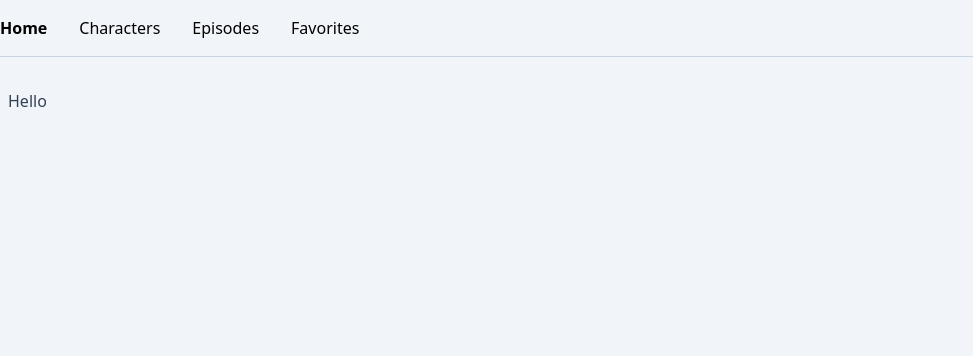
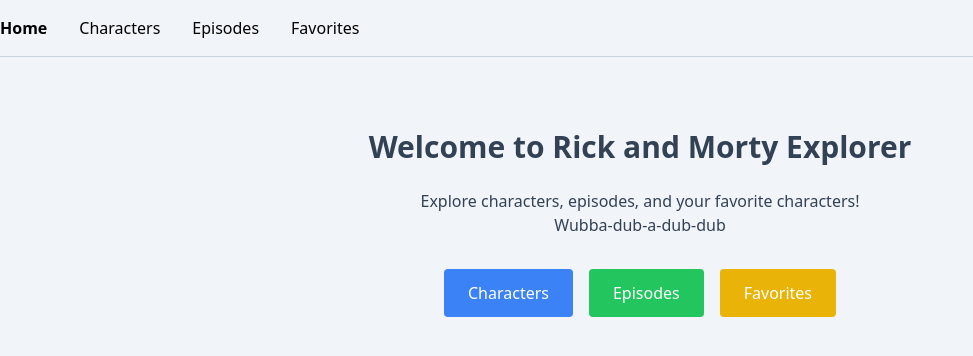
Before and after one commit to EtienneHosman/RickAndMortyBrowser, a Nuxt app: page / in a window 1280 px wide. Shown: the top 356 px of the page, without its empty margins (0-973 px from the left). Built offline with nearby package versions, Linux system fonts and the light colour scheme.

Commit message:
feat: Character Skeleton

```diff
--- a/components/AppHeader.vue
+++ b/components/AppHeader.vue
@@ -3,10 +3,10 @@
         <header class="mx-auto container">
             <nav>
                 <ul class="flex gap-8">
-                    <li><NuxtLink to="/" :active-class="activeClasses" :exact-active-class="activeClasses">Home</NuxtLink></li>
-                    <li><NuxtLink to="/characters" :active-class="activeClasses" :exact-active-class="activeClasses">Characters</NuxtLink></li>
-                    <li><NuxtLink to="/episodes" :active-class="activeClasses" :exact-active-class="activeClasses">Episodes</NuxtLink></li>
-                    <li><NuxtLink to="/favorites" :active-class="activeClasses" :exact-active-class="activeClasses">Favorites</NuxtLink></li>
+                    <li><NuxtLink to="/" :activeClass="activeClasses">Home</NuxtLink></li>
+                    <li><NuxtLink to="/characters" :activeClass="activeClasses">Characters</NuxtLink></li>
+                    <li><NuxtLink to="/episodes" :activeClass="activeClasses">Episodes</NuxtLink></li>
+                    <li><NuxtLink to="/favorites" :activeClass="activeClasses">Favorites</NuxtLink></li>
                 </ul>
             </nav>
         </header>
--- /dev/null
+++ b/components/characters/CharacterDetailSkeleton.vue
@@ -0,0 +1,41 @@
+<template>
+  <div class="animate-pulse space-y-6">
+    <!-- Header back link -->
+    <div class="h-6 w-40 bg-slate-200 rounded"></div>
+
+    <!-- Character card -->
+    <div class="bg-white rounded-2xl shadow-lg overflow-hidden">
+      <div class="grid grid-cols-1 md:grid-cols-[300px_1fr] gap-6">
+        <!-- Image skeleton -->
+        <div class="bg-slate-200 h-80 md:h-auto w-full rounded"></div>
+
+        <!-- Info skeleton -->
+        <div class="p-6 flex flex-col gap-4">
+          <!-- Name -->
+          <div class="h-8 w-1/2 bg-slate-200 rounded"></div>
+          <!-- Status -->
+          <div class="h-6 w-24 bg-slate-200 rounded"></div>
+
+          <!-- Badges grid -->
+          <div class="grid grid-cols-2 gap-4 mt-4">
+            <div class="h-6 bg-slate-200 rounded"></div>
+            <div class="h-6 bg-slate-200 rounded"></div>
+            <div class="h-6 bg-slate-200 rounded"></div>
+            <div class="h-6 bg-slate-200 rounded"></div>
+          </div>
+
+          <!-- Button -->
+          <div class="h-10 w-48 bg-slate-200 rounded mt-4"></div>
+        </div>
+      </div>
+    </div>
+
+    <!-- Episodes -->
+    <section class="mt-10">
+      <div class="h-6 w-60 bg-slate-200 rounded mb-4"></div>
+      <ul class="space-y-2 max-h-[600px] overflow-y-auto">
+        <li v-for="i in 6" :key="i" class="h-12 bg-slate-200 rounded"></li>
+      </ul>
+    </section>
+  </div>
+</template>
--- a/pages/characters/[id].vue
+++ b/pages/characters/[id].vue
@@ -6,6 +6,9 @@
     </NuxtLink>
 
     <AsyncState :pending="pending" :error="error">
+      <template #loading>
+        <CharacterDetailSkeleton/>
+      </template>
       <template #default v-if="data">
         <!-- Character Card -->
         <div class="bg-white rounded-2xl shadow-lg overflow-hidden">
--- a/pages/episodes/[id].vue
+++ b/pages/episodes/[id].vue
@@ -1,9 +1,11 @@
 <template>
   <div>
-    <section
-      v-if="data"
-      class="relative overflow-hidden rounded-2xl bg-gradient-to-br from-slate-900 to-slate-700 text-white p-8 mb-10 shadow-lg"
-    >
+    <NuxtLink to="/episodes"
+      class="inline-flex items-center gap-2 font-semibold text-slate-600 hover:text-slate-900 mb-6">
+      Back to episodes
+    </NuxtLink>
+    <section v-if="data"
+      class="relative overflow-hidden rounded-2xl bg-gradient-to-br from-slate-900 to-slate-700 text-white p-8 mb-10 shadow-lg">
       <div class="max-w-3xl">
         <p class="text-sm uppercase tracking-widest text-slate-300">
           Episode {{ data.episode.episode }}
@@ -15,7 +17,7 @@
 
         <div class="flex flex-wrap gap-4 mt-6">
           <EpisodeMeta label="Air Date" :value="data.episode.air_date" />
-          <EpisodeMeta label="Characters" :value="data.episode.characters.length.toString()"/>
+          <EpisodeMeta label="Characters" :value="data.episode.characters.length.toString()" />
         </div>
       </div>
     </section>
@@ -26,15 +28,8 @@
       </h2>
 
       <Carousel v-bind="carouselConfig" class="relative">
-        <Slide
-          v-for="character in data?.episode.characters"
-          :key="character.id"
-          class="pb-4"
-        >
-          <CharacterCard
-            :character="character"
-            class="mx-2 hover:scale-[1.02] transition-transform"
-          />
+        <Slide v-for="character in data?.episode.characters" :key="character.id" class="pb-4">
+          <CharacterCard :character="character" class="mx-2 hover:scale-[1.02] transition-transform" />
         </Slide>
 
         <template #addons>
@@ -57,7 +52,7 @@
   gap: 8,
   breakpoints: {
     700: {
-        itemsToShow: 6,
+      itemsToShow: 6,
     }
   }
 }
@@ -74,7 +69,7 @@
 )
 
 useHead({
-    title: () => data.value?.episode.name
+  title: () => data.value?.episode.name
 })
 </script>
 
--- a/pages/index.vue
+++ b/pages/index.vue
@@ -1,11 +1,28 @@
 <template>
-    <div>
-        <h1>Hello</h1>
+    <div class="container mx-auto py-10 text-center">
+        <h1 class="text-3xl font-bold mb-6">Welcome to Rick and Morty Explorer</h1>
+
+        <p>Explore characters, episodes, and your favorite characters!</p>
+        <p class="mb-8">Wubba-dub-a-dub-dub</p>
+
+        <div class="flex flex-col gap-4 md:flex-row md:justify-center">
+            <NuxtLink to="/characters" class="px-6 py-3 bg-blue-500 text-white rounded hover:bg-blue-600 transition">
+                Characters
+            </NuxtLink>
+
+            <NuxtLink to="/episodes" class="px-6 py-3 bg-green-500 text-white rounded hover:bg-green-600 transition">
+                Episodes
+            </NuxtLink>
+
+            <NuxtLink to="/favorites" class="px-6 py-3 bg-yellow-500 text-white rounded hover:bg-yellow-600 transition">
+                Favorites
+            </NuxtLink>
+        </div>
     </div>
 </template>
 
 <script setup lang="ts">
-    useHead({
-        title: 'Home'
-    })
+useHead({
+    title: 'Home'
+})
 </script>
```
